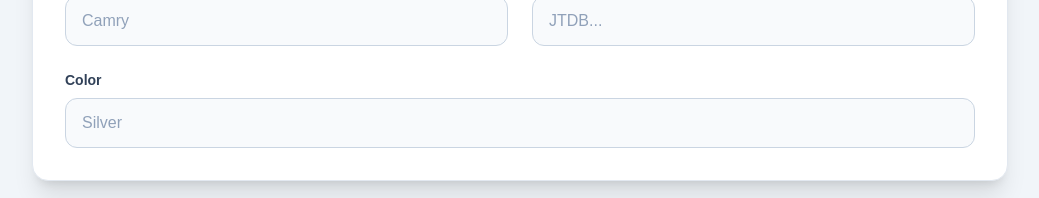
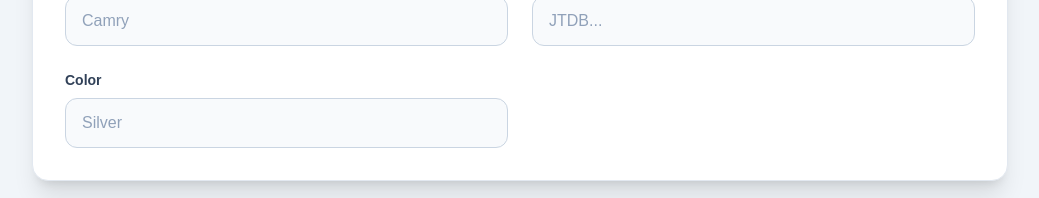
Before and after one commit to haroonfayyaz/vehicle-dashboard, a Next.js app: page / in a window 1280 px wide. Shown: the part 379-577 px from the top of the page, without its empty margins (120-1159 px from the left). Built offline with nearby package versions, Linux system fonts and the light colour scheme.

Commit message:
refactor: add reusable form field components

```diff
--- a/components/VehicleForm.tsx
+++ b/components/VehicleForm.tsx
@@ -2,6 +2,7 @@
 
 import { useState } from "react"
 import type { Vehicle } from "@/types/damage"
+import FormField from "./form/FormField"
 
 const vehicleFields: {
   key: keyof Vehicle
@@ -63,22 +64,15 @@ export default function VehicleForm() {
 
       <div className="grid gap-6 md:grid-cols-2">
         {vehicleFields.map(field => (
-          <div key={field.key} className={field.key === "color" ? "md:col-span-2" : undefined}>
-            <label htmlFor={field.key} className="mb-2 block text-sm font-semibold text-slate-700">
-              {field.label}
-
-              {field.optional && <span className="ml-1 text-slate-400">(Optional)</span>}
-            </label>
-
-            <input
-              id={field.key}
-              type="text"
-              value={vehicle[field.key] ?? ""}
-              onChange={e => handleChange(field.key, e.target.value)}
-              placeholder={field.placeholder}
-              className="w-full rounded-xl border border-slate-300 bg-slate-50 px-4 py-3 text-slate-900 placeholder:text-slate-400 transition-all duration-200 focus:border-blue-500 focus:bg-white focus:outline-none focus:ring-4 focus:ring-blue-100"
-            />
-          </div>
+          <FormField
+            key={field.key}
+            id={field.key}
+            label={field.label}
+            value={vehicle[field.key] ?? ""}
+            placeholder={field.placeholder}
+            optional={field.optional}
+            onChange={value => handleChange(field.key, value)}
+          />
         ))}
       </div>
     </section>
--- /dev/null
+++ b/components/form/FormField.tsx
@@ -0,0 +1,47 @@
+interface FormFieldProps {
+  id: string
+  label: string
+  value: string | number
+  placeholder?: string
+  type?: "text" | "number"
+  min?: number
+  max?: number
+  optional?: boolean
+  onChange: (value: string) => void
+}
+
+const inputStyles =
+  "w-full rounded-xl border border-slate-300 bg-slate-50 px-4 py-3 text-slate-900 placeholder:text-slate-400 transition focus:border-blue-500 focus:bg-white focus:outline-none focus:ring-4 focus:ring-blue-100"
+
+export default function FormField({
+  id,
+  label,
+  value,
+  placeholder,
+  type = "text",
+  min,
+  max,
+  optional,
+  onChange
+}: FormFieldProps) {
+  return (
+    <div>
+      <label htmlFor={id} className="mb-2 block text-sm font-semibold text-slate-700">
+        {label}
+
+        {optional && <span className="ml-1 text-slate-400">(Optional)</span>}
+      </label>
+
+      <input
+        id={id}
+        type={type}
+        value={value}
+        min={min}
+        max={max}
+        placeholder={placeholder}
+        onChange={event => onChange(event.target.value)}
+        className={inputStyles}
+      />
+    </div>
+  )
+}
```
